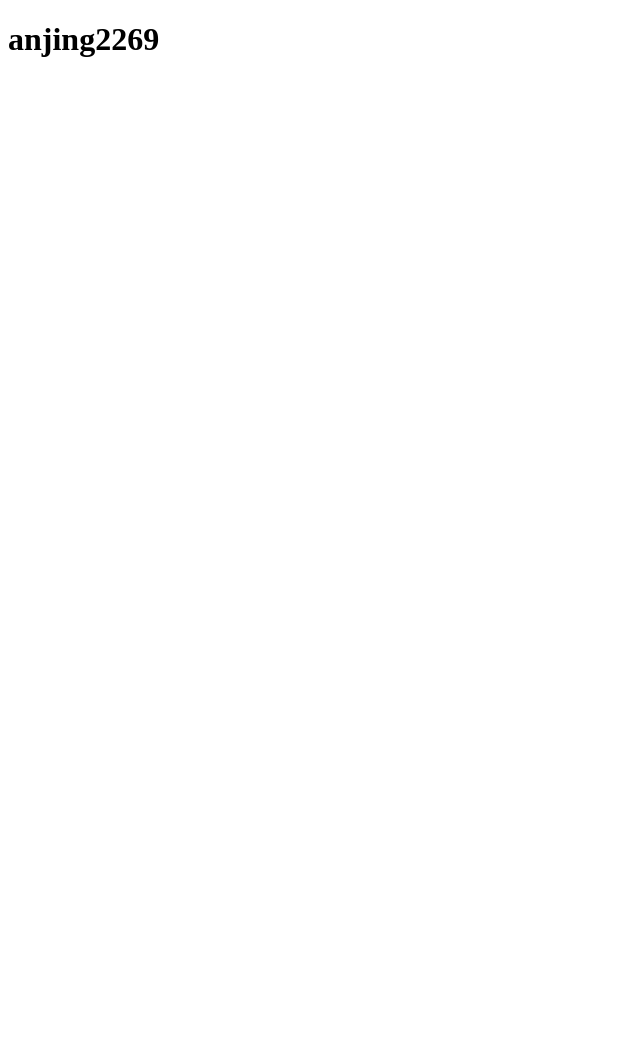
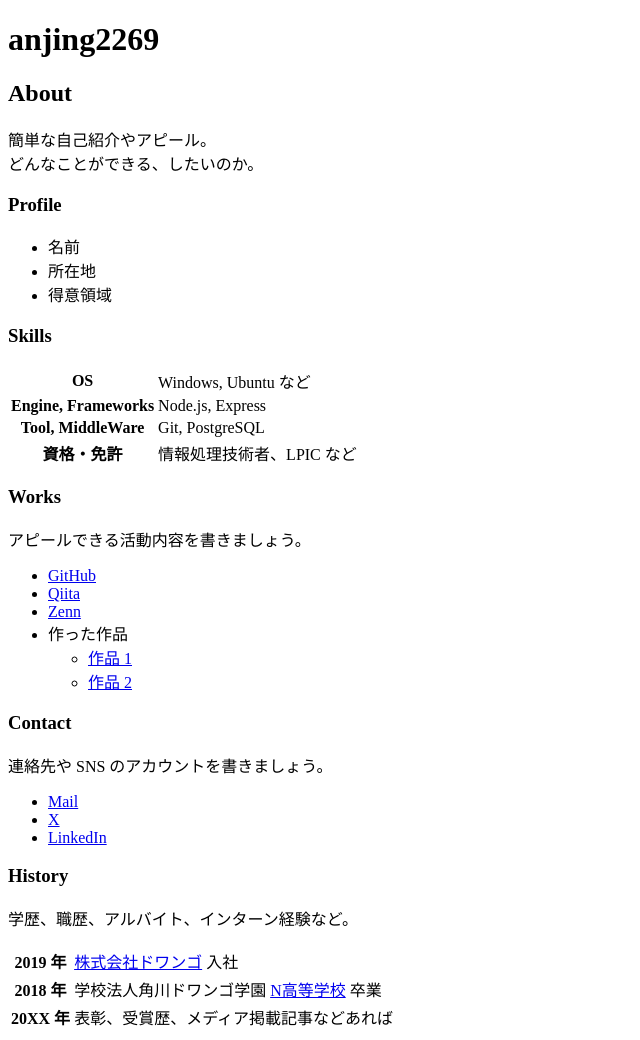
Before and after one commit to anjing2269/anjing2269.github.io, a plain HTML site: page index.html in a window 1280 px wide. Shown: the whole page, without its empty margins (0-640 px from the left). Before the commit the page ends 800 px from the top, so only its background shows below. Drawn offline with Linux system fonts and the light colour scheme.

Commit message:
ポートフォリオに必要な情報を追加

```diff
--- a/index.html
+++ b/index.html
@@ -1,11 +1,84 @@
 <!DOCTYPE html>
 <html lang="ja">
-  <head>
-    <meta charset="utf-8">
-    <meta name="viewport" content="width=device-width, initial-scale=1">
-    <title>anjing2269のポートフォリオ</title>
-  </head>
-  <body>
-    <h1>anjing2269</h1>
-  </body>
+<head>
+  <meta charset="UTF-8">
+  <meta name="viewport" content="width=device-width, initial-scale=1.0">
+  <title>anjing2269 のポートフォリオ</title>
+</head>
+<body>
+  <h1>anjing2269</h1>
+
+  <h2>About</h2>
+  <p>
+    簡単な自己紹介やアピール。<br>
+    どんなことができる、したいのか。
+  </p>
+
+  <h3>Profile</h3>
+  <ul>
+    <li>名前</li>
+    <li>所在地</li>
+    <li>得意領域</li>
+  </ul>
+
+  <h3>Skills</h3>
+  <table>
+    <tr>
+      <th>OS</th>
+      <td>Windows, Ubuntu など</td>
+    </tr>
+    <tr>
+      <th>Engine, Frameworks</th>
+      <td>Node.js, Express</td>
+    </tr>
+    <tr>
+      <th>Tool, MiddleWare</th>
+      <td>Git, PostgreSQL</td>
+    </tr>
+    <tr>
+      <th>資格・免許</th>
+      <td>情報処理技術者、LPIC など</td>
+    </tr>
+  </table>
+
+  <h3>Works</h3>
+  <p>アピールできる活動内容を書きましょう。</p>
+  <ul>
+    <li><a href="https://github.com/">GitHub</a></li>
+    <li><a href="https://qiita.com/">Qiita</a></li>
+    <li><a href="https://zenn.dev/">Zenn</a></li>
+    <li>
+      作った作品
+      <ul>
+        <li><a href="https://example.com/">作品 1</a></li>
+        <li><a href="https://example.com/">作品 2</a></li>
+      </ul>
+    </li>
+  </ul>
+
+  <h3>Contact</h3>
+  <p>連絡先や SNS のアカウントを書きましょう。</p>
+  <ul>
+    <li><a href="mailto:name@example.com">Mail</a></li>
+    <li><a href="https://x.com/">X</a></li>
+    <li><a href="https://www.linkedin.com/">LinkedIn</a></li>
+  </ul>
+
+  <h3>History</h3>
+  <p>学歴、職歴、アルバイト、インターン経験など。</p>
+  <table>
+    <tr>
+      <th>2019 年</th>
+      <td><a href="https://dwango.co.jp/">株式会社ドワンゴ</a> 入社</td>
+    </tr>
+    <tr>
+      <th>2018 年</th>
+      <td>学校法人角川ドワンゴ学園 <a href="https://nnn.ed.jp/">N高等学校</a> 卒業</td>
+    </tr>
+    <tr>
+      <th>20XX 年</th>
+      <td>表彰、受賞歴、メディア掲載記事などあれば</td>
+    </tr>
+  </table>
+</body>
 </html>
```
